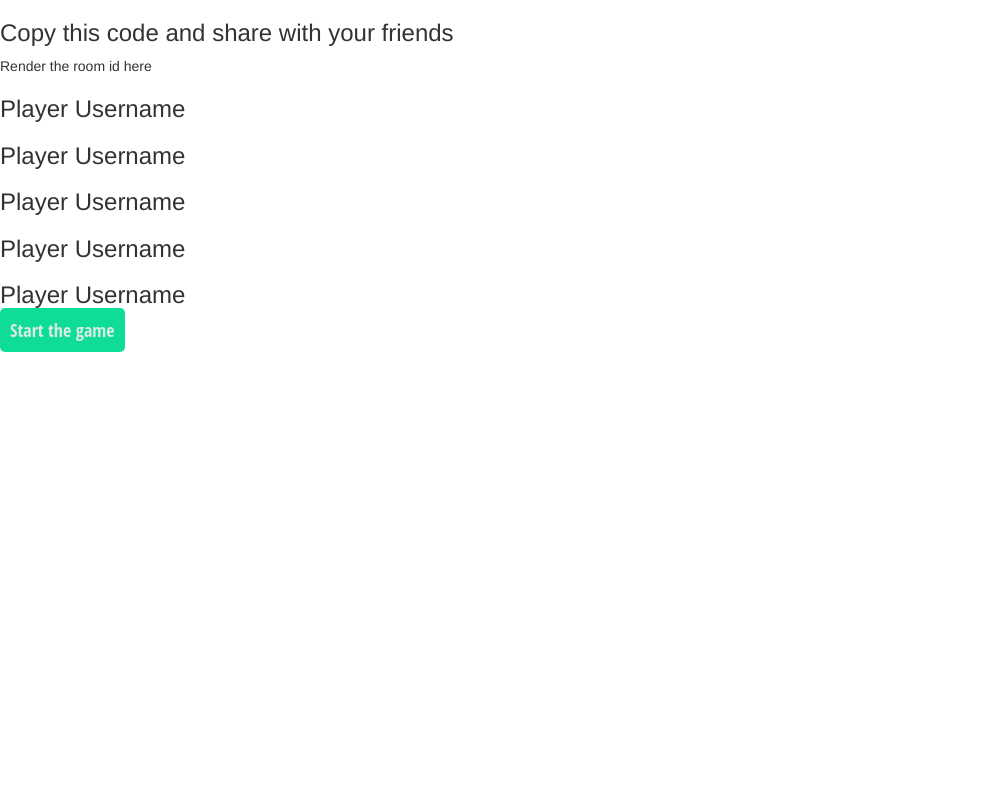
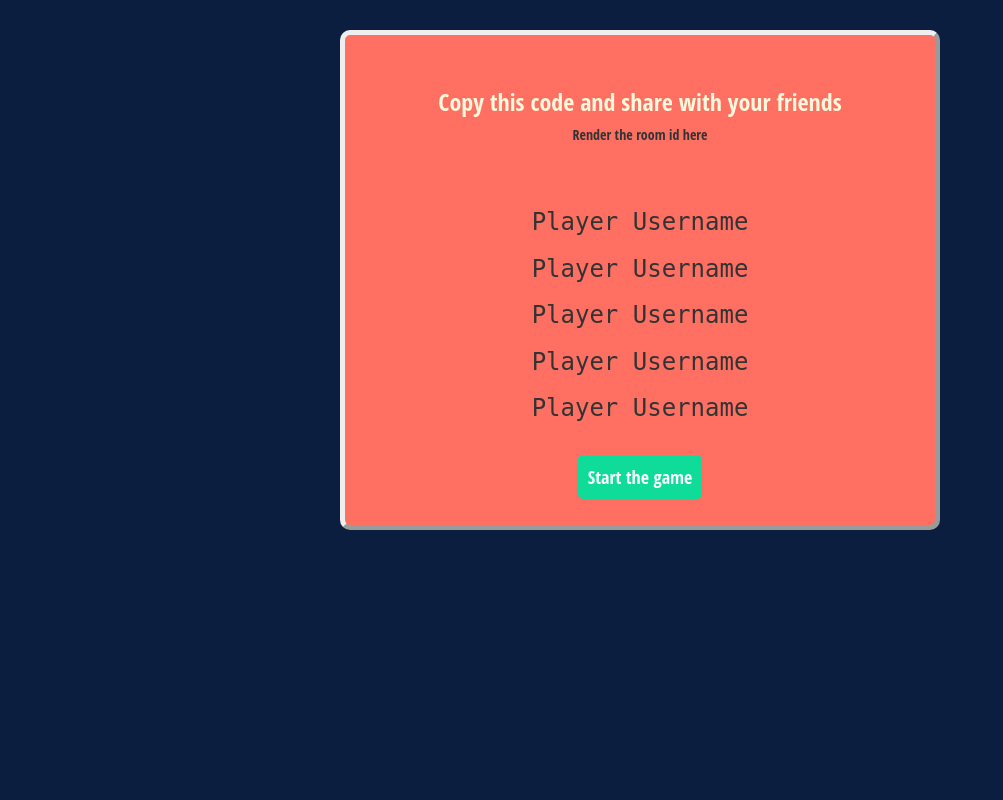
Before and after one commit to ravisha7feb/What-do-you-meme, a Node server app: page /createRoom in a window 1280 px wide. Shown: the whole page, without its empty margins (0-1003 px from the left). Run offline with Node 20, Linux system fonts and the light colour scheme; some libraries are stand-ins or nearby versions.

Commit message:
stylized createRoom page

```diff
--- a/public/stylesheets/createRoom.css
+++ b/public/stylesheets/createRoom.css
@@ -1,10 +1,37 @@
+.page{
+    background:#0b1e3f;
+    position:absolute;
+    top:0px;
+    right:0px;
+    bottom:0px;
+    left:0px;
+}
+
+.create-room-page{
+    text-align: center;
+    margin: auto;
+    margin-top: 30px;
+    background-color: #ff7063;
+    width: 600px;
+    height: 500px;
+    display: flex;
+    flex-direction: column;
+    justify-content: space-evenly;
+    border-style: outset;
+    border-width: thick;
+    border-radius: 10px;
+    font-family: 'Open Sans Condensed', sans-serif;
+}
+.player-usernames{
+    font-family: monospace;
+}
 .start-game>a{
     text-decoration: none;
     font-family: 'Open Sans Condensed', sans-serif;
     font-weight: bolder;
     padding: 10px;
     background-color: #0fdc99;
-    color: #d9ebe3;
+    color: white;
     text-align: center;
     font-size: large;
     border-style: hidden;
--- a/views/createRoom.ejs
+++ b/views/createRoom.ejs
@@ -14,11 +14,11 @@
     <title>What do you meme?</title>
 </head>
 <body>
-
+<div class="page">
 <div class="create-room-page">
     <div class="share-code">
 
-        <h3>Copy this code and share with your friends</h3>
+        <h3 style="color:cornsilk;">Copy this code and share with your friends</h3>
         <p>Render the room id here</p>
 
     </div>
@@ -34,5 +34,5 @@
         <a href="">Start the game</a>
     </div>
 </div>
-
+</div>
 <%- include('partials/footer') -%>
```
